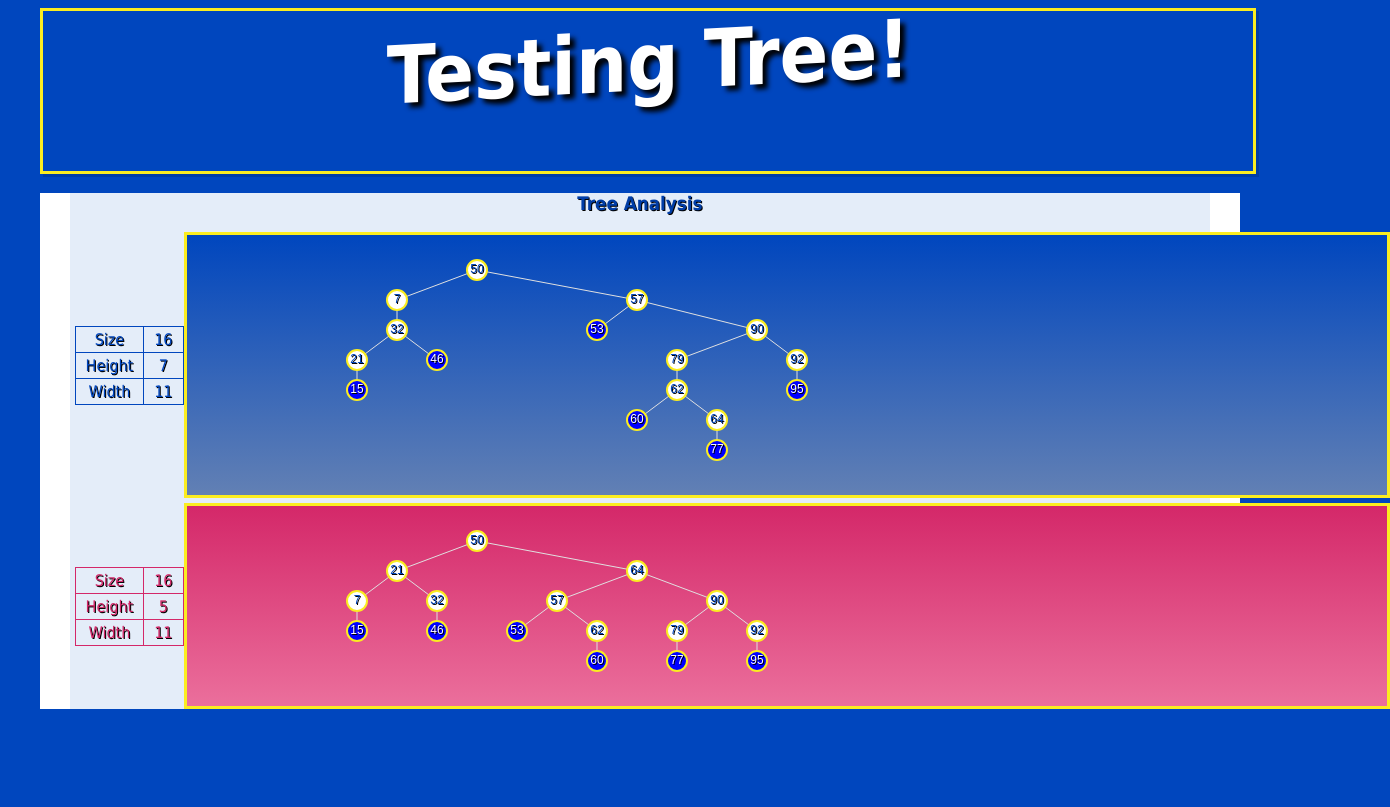
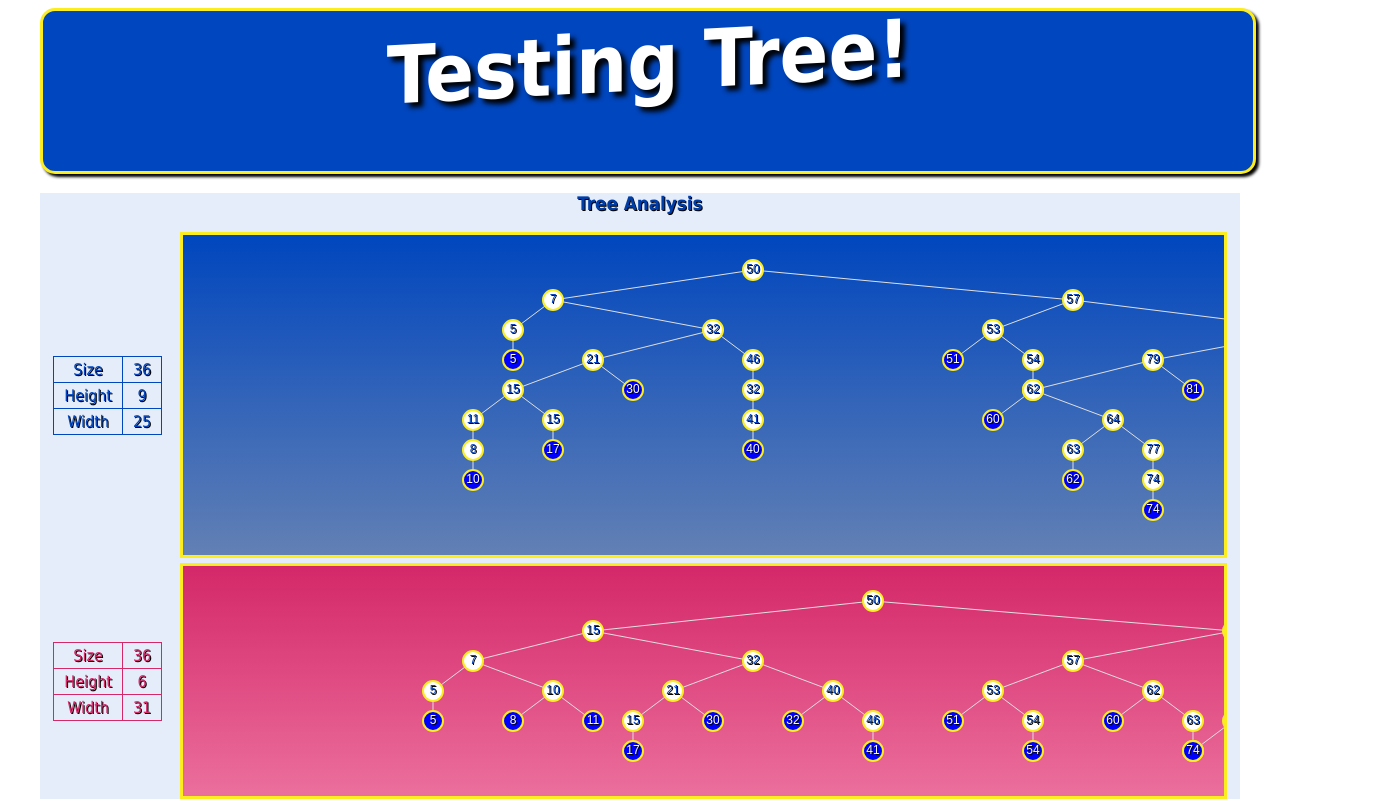
Before and after one commit to daniel-berger-hull/js-tree-analysis, a website: page simple-tree/src/index.html in a window 1280 px wide. Shown: the whole page, 1390 px wide, since content can reach past the window. Drawn offline with Linux system fonts and the light colour scheme.

Commit message:
Few corrections on the CSS and page

```diff
--- a/simple-tree/src/index.css
+++ b/simple-tree/src/index.css
@@ -1,5 +1,5 @@
 body {
-    background-color: #0046BE;
+    background-color: white;
     color: white;
     font-family: 'Tahoma', sans-serif;
 }
@@ -19,7 +19,13 @@ body {
     padding: 5px;
     border: 3px solid #FBED20;
 
-    box-shadow: 3px 3px #003DA6;
+    background-color: #0046BE;;
+
+    box-shadow: 3px 3px 3px black;
+
+    border-radius: 15px ;
+
+
 }
 
 .page {
@@ -28,7 +34,7 @@ body {
 }
 
 #center-section {
-    width: 95%;
+
     margin: auto;
     text-align: center;
     background-color: #E4EDF9;
--- a/simple-tree/src/index.html
+++ b/simple-tree/src/index.html
@@ -27,20 +27,14 @@
             <div id="center-section">
                <h3>Tree Analysis</h3>
 
-
-
-
-
-               <!-- <canvas id="tree-canvas" width="1200px"  height="800px">Your browser does not support the HTML5 canvas tag.</canvas>               -->
-
-               <div class="canvas-box">
+               <div class="canvas-box" id="canvasbox1">
                     <div class="canvas-box-label">
                         <tree-info-box id="infoBox1" class="testCustoms"  size="2" height="3" width="1" fontcolor="#0046BE" dan="5"></tree-info-box>
                     </div>
                     <canvas id="tree-canvas" width="1200px"  height="400px">Your browser does not support the HTML5 canvas tag.</canvas>
                </div>
 
-               <div class="canvas-box">
+               <div class="canvas-box" id="canvasbox2">
                     <div class="canvas-box-label">
                         <tree-info-box id="infoBox2" class="testCustoms" size="31"  height="9" width="-1" fontColor="#D42869"></tree-info-box>
                     </div>
@@ -58,18 +52,35 @@
 
 
          init();
+         updateCanvasSize();
          render();
 
+         function updateCanvasSize() {
+            const canvas = document.getElementById("tree-canvas");
+            const canvas2 = document.getElementById("tree-canvas2");
+
+            const canvasbox1 = document.getElementById("canvasbox1");
+
+
+
+            canvas.width = canvasbox1.clientWidth - 150;
+            canvas2.width = canvasbox1.clientWidth - 150;
+
+         }
 
          function windowResize() {
 
-            const canvas = document.getElementById("tree-canvas");
-            const canvas2 = document.getElementById("tree-canvas2");
+            // const canvas = document.getElementById("tree-canvas");
+            // const canvas2 = document.getElementById("tree-canvas2");
+
+            // const canvasbox1 = document.getElementById("canvasbox1");
 
 
-            canvas.width = window.innerWidth - 150;
-            canvas2.width = window.innerWidth - 150;
 
+            // canvas.width = canvasbox1.clientWidth - 150;
+            // canvas2.width = canvasbox1.clientWidth - 150;
+
+            updateCanvasSize();
             render();
         }
 
--- a/simple-tree/src/index.js
+++ b/simple-tree/src/index.js
@@ -46,7 +46,7 @@ export const init = () => {
 
 
    // 'Init: Create Random Values for Nodes...
-    for (let i=0;i<15;i++) {
+    for (let i=0;i<35;i++) {
         const newValue = Math.round( Math.random() * 99) + 1;
         allNodes.push(newValue);
     }
@@ -88,28 +88,11 @@ export const init = () => {
     treeGraph2.reorderAVLTree();
     treeGraph2.recalculateDepth();
 
-    // console.log(`%c Value Right after  reorderAVLTree on treeGraph2:`,"color:purple");
-    // treeGraph2.displayNodes();
-
-    //
-
-
-
 
     console.log(`%c Get SubTree Width :`,"color:green");
 
     const root1 = treeGraph1.getRootNode();
     const root2 = treeGraph2.getRootNode();
-
-
-    console.log("First Root is " + root1.getSubTreeWidth());
-    console.log("\t" + root1.getLeftChild().getSubTreeWidth());
-    console.log("\t" + root1.getRightChild().getSubTreeWidth());
-
-    console.log("Second Root is " + root2.getSubTreeWidth());
-    console.log("\t" + root2.getLeftChild().getSubTreeWidth());
-    console.log("\t" + root2.getRightChild().getSubTreeWidth());
-
 
 
 
@@ -118,7 +101,6 @@ export const init = () => {
 
 
 export const render = () => {
-    // console.log("Render called...");
     var canvas = document.getElementById("tree-canvas");
     var canvas2 = document.getElementById("tree-canvas2");
 
@@ -132,13 +114,8 @@ export const render = () => {
     const tree1CanvasHeight = (treeGraph1.getDepth() * 30) + 25 + 25;
     const tree2CanvasHeight = (treeGraph2.getDepth() * 30) + 25 + 25;
 
-
-  //treeRender2.draw(50, 100 + (treeGraph1.getDepth() * 30) );
-
-
     canvas.height  = tree1CanvasHeight;
     canvas2.height = tree2CanvasHeight;
-
 
 
     var infoBox1 = document.getElementById("infoBox1");
@@ -150,10 +127,6 @@ export const render = () => {
     infoBox2.setAttribute("size", treeGraph2.getSize());
     infoBox2.setAttribute("height",  treeGraph2.getDepth() );
     infoBox2.setAttribute("width", treeGraph2.getWidth()  );
-
-
-
-
 
 
     // treeRender1.displaySepcs();
@@ -173,8 +146,4 @@ export const render = () => {
     //treeRender2.draw(50, 100 + (treeGraph1.getDepth() * 30) );
     treeRender2.draw(50, 5);
 
-
-
-
-
 }
```
Also changed, not shown: simple-tree/src/model/TreeGraph.js (+4 -8 lines).
